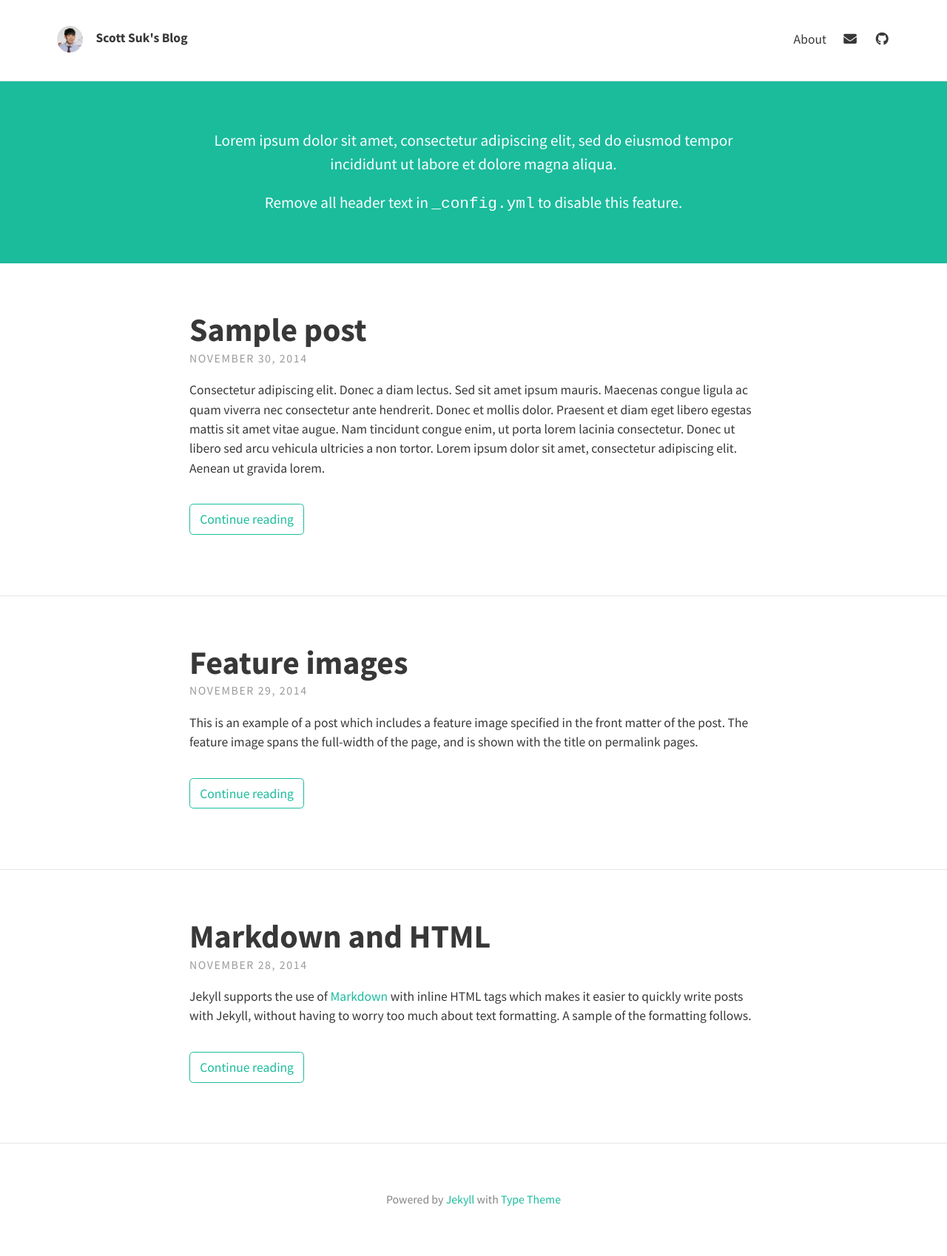
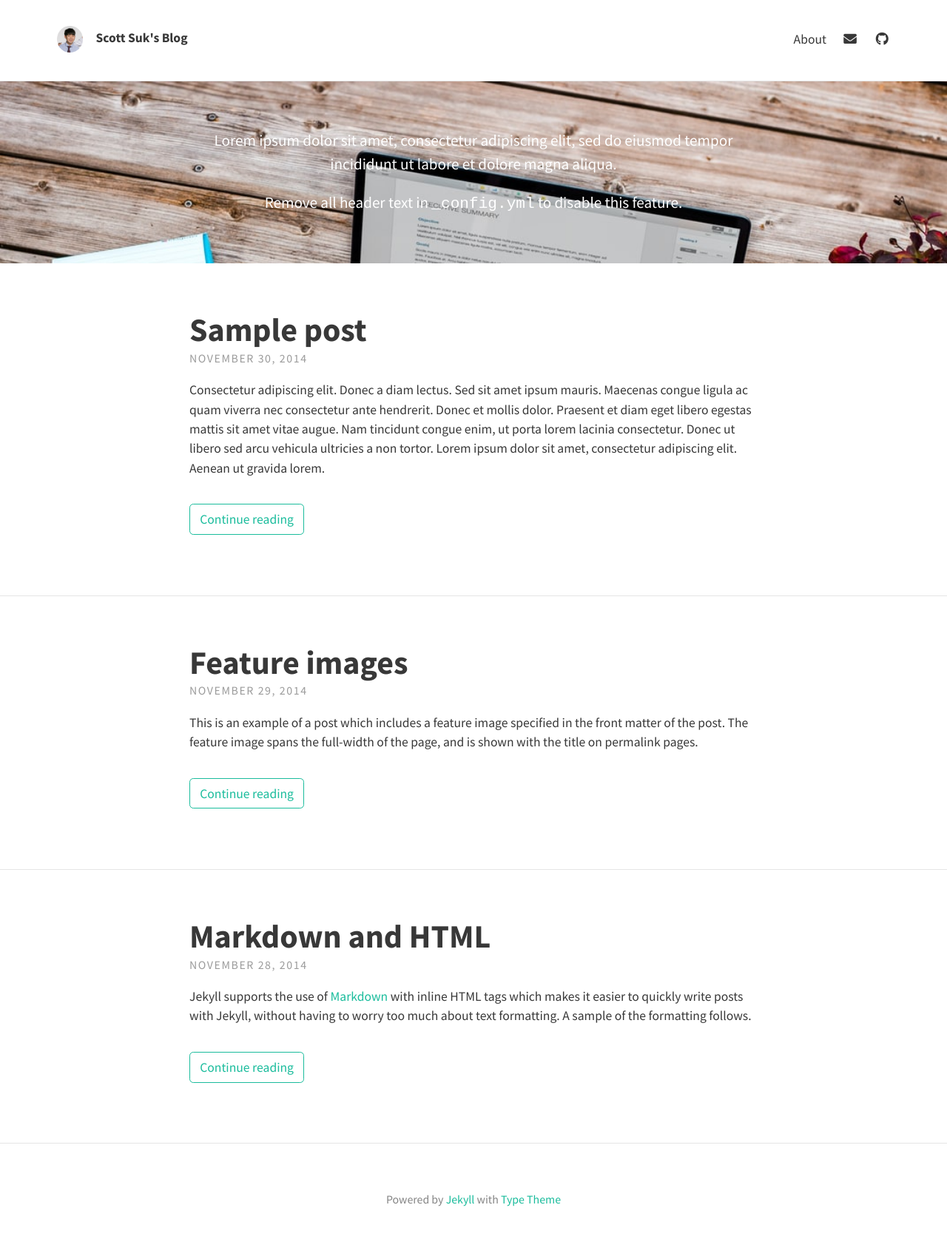
Before and after one commit to scottsuk0306/scottsuk0306.github.io, a Jekyll site: the page built from index.html, in a window 1280 px wide. Shown: the whole page at 74% size. Built offline with Jekyll 4.4.1, drawn with Linux system fonts in a browser that asks for light colours; nearby versions of some CDN libraries; the list of posts is cut into pages by our own code.

Commit message:
Add header feature image

```diff
--- a/_config.yml
+++ b/_config.yml
@@ -16,7 +16,7 @@ theme_settings:
      <p>Lorem ipsum dolor sit amet, consectetur adipiscing elit, sed do eiusmod tempor incididunt ut labore et dolore magna aliqua.</p>
 
      <p>Remove all header text in <code>_config.yml</code> to disable this feature.</p>
-  header_text_feature_image:
+  header_text_feature_image: assets/img/header_feature_image.jpg
   footer_text: >
    Powered by <a href="https://jekyllrb.com/">Jekyll</a> with <a href="https://github.com/rohanchandra/type-theme">Type Theme</a>
 
```
Also changed, not shown: assets/img/header_feature_image.jpg (added).
